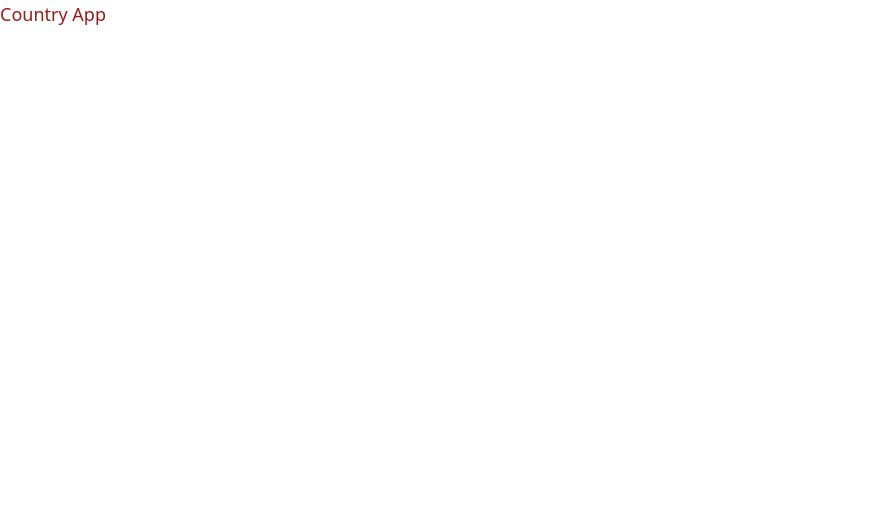
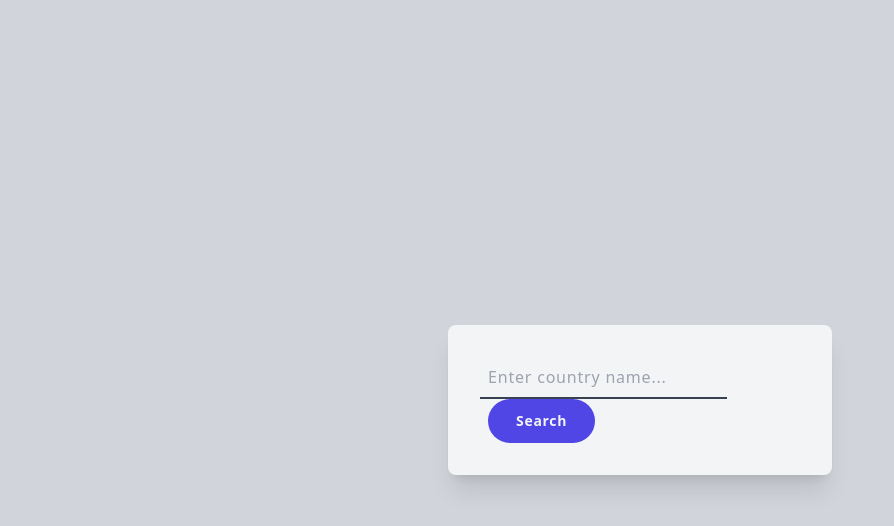
Before and after one commit to Tochukwu-Nwosu/country-app, a website: page src/index.html in a window 1280 px wide. Shown: the whole page, without its empty margins (0-894 px from the left). Drawn offline with Linux system fonts and the light colour scheme.

Commit message:
styled input & button

```diff
--- a/src/index.html
+++ b/src/index.html
@@ -7,9 +7,14 @@
     <link rel="stylesheet" href="/dist/output.css">
     <title>Country App</title>
 </head>
-<body>
+<body class="bg-gray-300 flex justify-center items-center min-h-screen">
 
-    <h1 class="text-lg text-red-800">Country App</h1>
+    <div class="w-96 bg-gray-100 p-8 rounded-lg shadow-xl">
+        <div>
+            <input class="bg-gray-100 border-b-2 border-b-gray-700 p-2 text-gray-700 tracking-wider focus:outline-none focus:ring focus:border-none focus:ring-gray-700 focus:rounded-lg focus:ring-offset-2 focus:ring-opacity-50 transition ease-linear" type="text" placeholder="Enter country name...">
+            <button class="ml-2 px-7 py-3 rounded-3xl bg-indigo-600 text-gray-100 text-sm font-semibold tracking-wider hover:bg-indigo-400 active:bg-indigo-700 focus:outline-none focus:ring focus:ring-indigo-600 focus:ring-offset-2 focus:ring-opacity-50 transition ease-linear">Search</button>
+        </div>
+    </div>
 
 </body>
 </html>
```
Also changed, not shown: dist/output.css.
